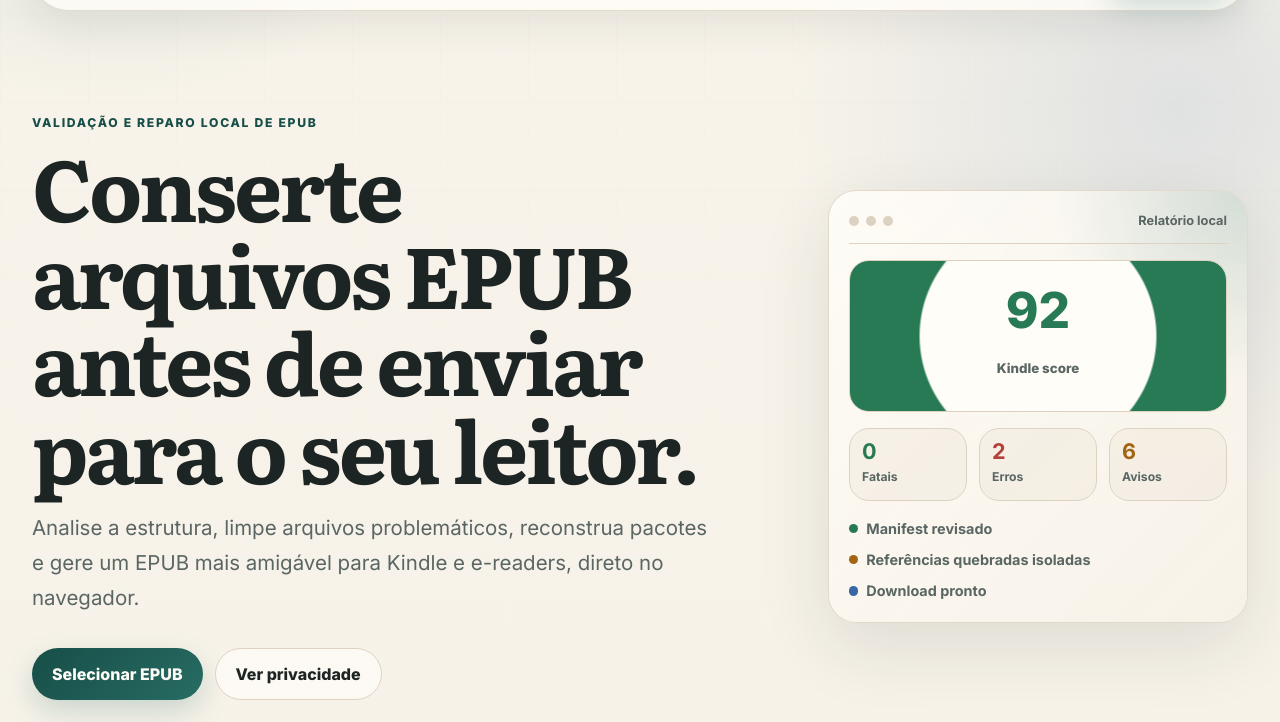
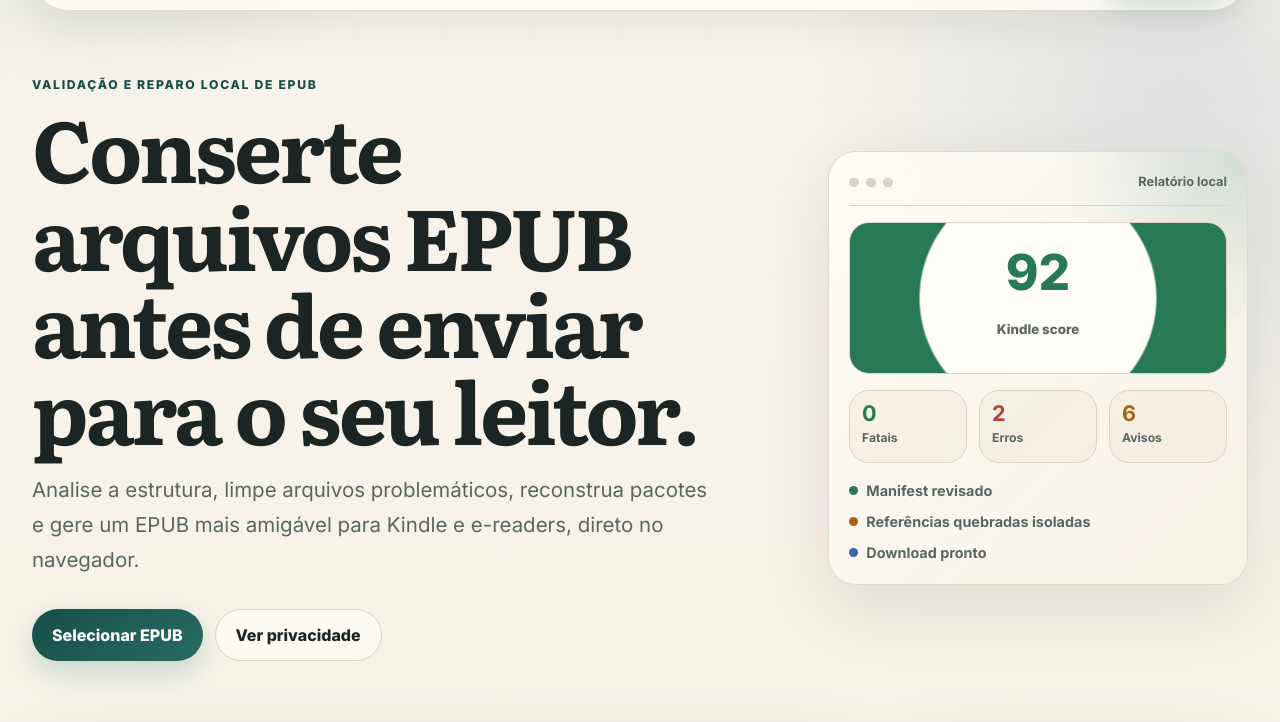
Before and after one commit to vitoroliveirasilva/epub-repair.vite-web, a website built with Vite: page index.html in a window 1280 px wide. Shown: the part 73-795 px from the top of the page. Built offline with nearby package versions, Linux system fonts and the light colour scheme.

Commit message:
FIX - Correção do padding da classe .hero

```diff
--- a/src/styles/main.css
+++ b/src/styles/main.css
@@ -432,7 +432,7 @@ p {
   grid-template-columns: minmax(0, 1fr) minmax(300px, 420px);
   gap: clamp(2rem, 6vw, 5rem);
   align-items: center;
-  padding: clamp(4rem, 8vw, 7rem) 0 clamp(2rem, 5vw, 4rem);
+  padding: clamp(4rem, 4vw, 7rem) 0 clamp(2rem, 5vw, 4rem);
 }
 
 .hero-content {
```
